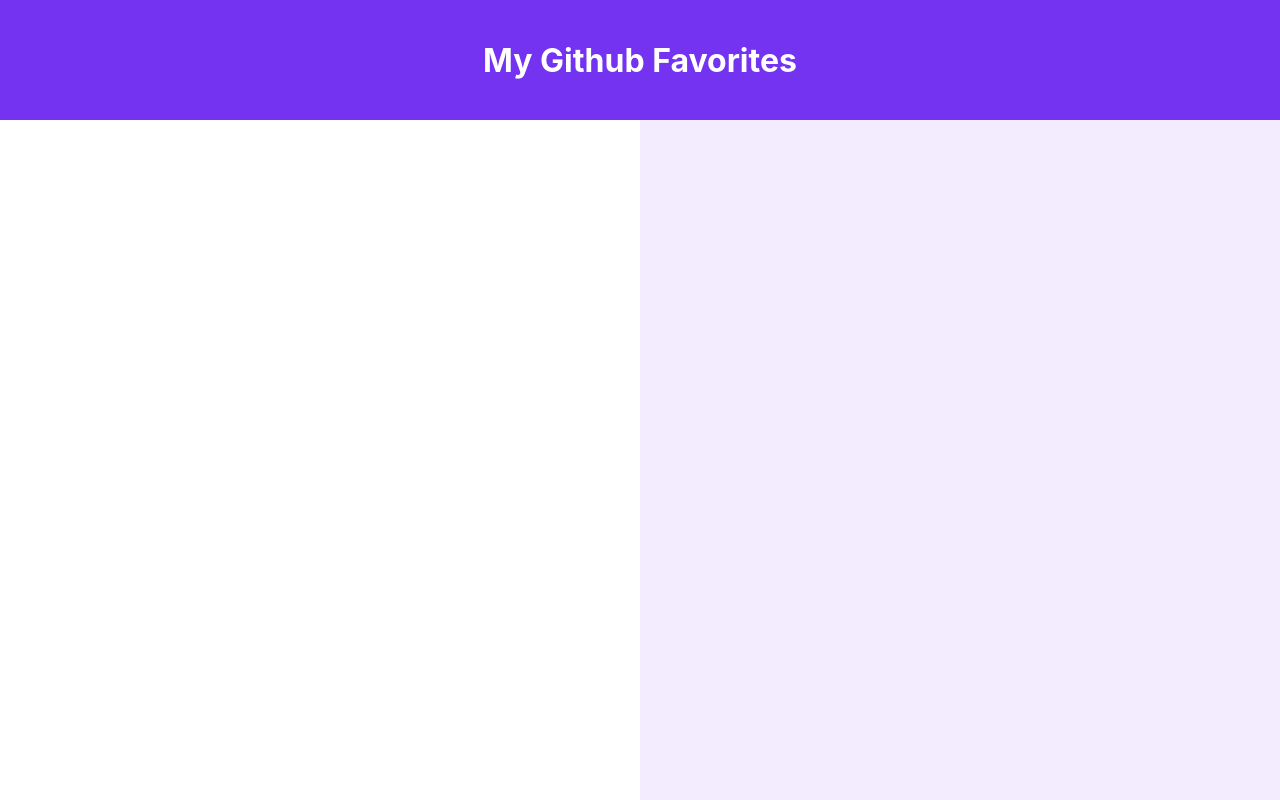
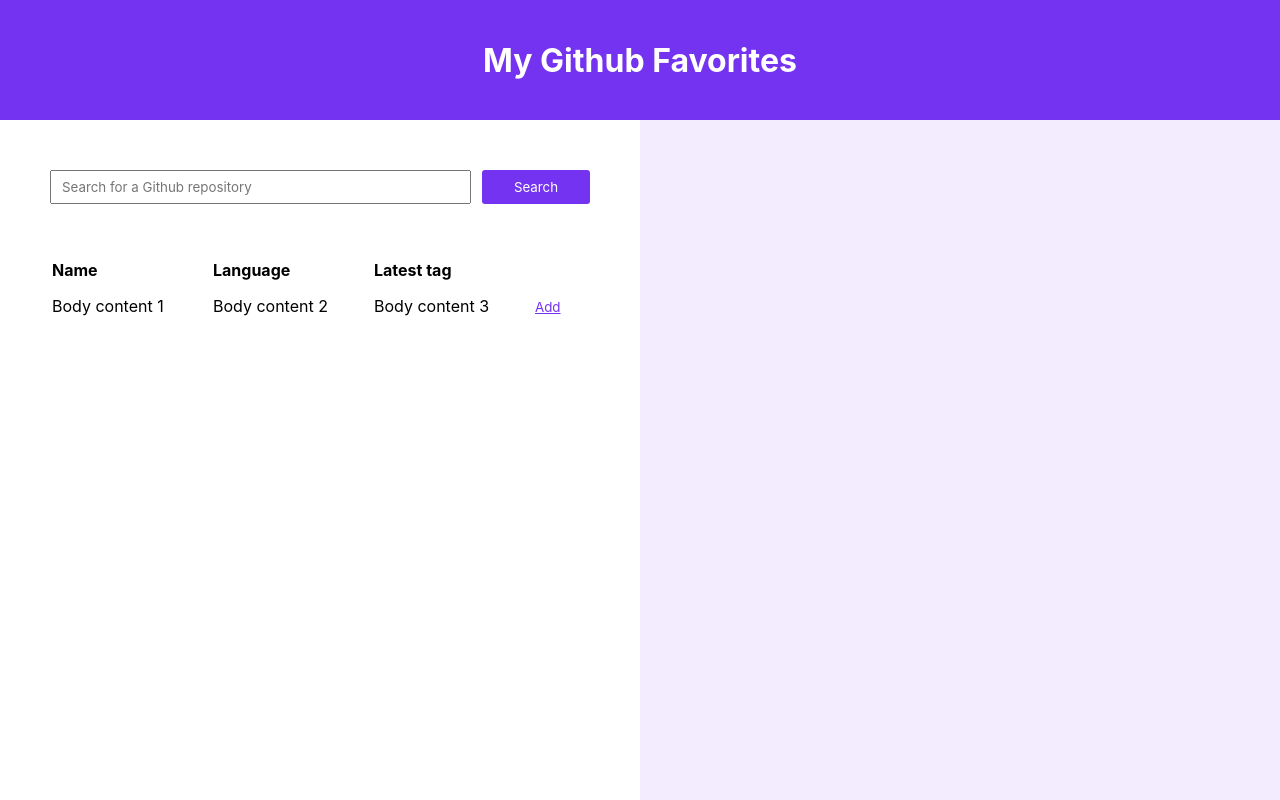
Before and after one commit to henriquegomees/favorites-repos, a React (Create React App) app: page / in a window 1280 px wide. Built offline with nearby package versions, Linux system fonts and the light colour scheme.

Commit message:
Building form for search repositories

```diff
--- a/src/containers/Repos/index.js
+++ b/src/containers/Repos/index.js
@@ -1,10 +1,60 @@
 import React, { Component } from 'react'
 
+import './repos.css'
+
 class Repos extends Component {
+    constructor(props){
+        super()
+        this.state = {
+            reposFound: [],
+            inputRepo : '',
+        }
+
+        this._handleChange = this._handleChange.bind(this)
+        this._searchRepo   = this._searchRepo.bind(this)
+    }
+
+    _handleChange(event){
+        this.setState({ inputRepo: event.target.value })
+    }
+
+    _searchRepo(){
+        let { inputRepo } = this.state
+        alert(inputRepo)
+    }
+
     render() {
         return (
             <div className="flexed-child">
+                <div className="form">
+                    <input
+                        type="text"
+                        name="repo"
+                        onChange={this._handleChange}
+                        placeholder="Search for a Github repository"
+                    />
 
+                    <input type="submit" value="Search" onClick={this._searchRepo}/>
+                </div>
+
+                <table>
+                    <thead>
+                        <tr>
+                            <th>Name</th>
+                            <th>Language</th>
+                            <th>Latest tag</th>
+                            <th></th>
+                        </tr>
+                    </thead>
+                    <tbody>
+                        <tr>
+                            <td>Body content 1</td>
+                            <td>Body content 2</td>
+                            <td>Body content 3</td>
+                            <td><button className="add-btn">Add</button></td>
+                        </tr>
+                    </tbody>
+                </table>
             </div>
         )
     }
--- /dev/null
+++ b/src/containers/Repos/repos.css
@@ -0,0 +1,51 @@
+.form{
+    width: 100%;
+    display: flex;
+    flex-direction: row;
+    justify-content: space-between;
+}
+
+.form input{
+    padding: 7px 0;
+}
+
+.form input[type=text]{
+    width: 78%;
+    padding-left: 10px;
+}
+
+.form input[type="submit"]{
+    width: 20%;
+    border: none;
+    color: #fff;
+    border-radius: 3px;
+    background-color: #7433f1;
+}
+
+table{
+    width: 100%;
+    margin-top: 40px;
+}
+
+table thead{
+    line-height: 3
+}
+
+table tr th,
+table tr td{
+    width: 30%;
+    text-align: left;
+}
+
+
+table tr th:last-child,
+table tr td:last-child{
+    width: 10%;
+}
+
+table button.add-btn{
+    border: none;
+    color: #7433f1;
+    text-decoration: underline;
+    background-color: transparent;
+}
--- a/src/index.css
+++ b/src/index.css
@@ -1,4 +1,4 @@
-body {
+body, input, html, button {
   font-family: -apple-system, BlinkMacSystemFont, "Segoe UI", "Roboto", "Oxygen",
     "Ubuntu", "Cantarell", "Fira Sans", "Droid Sans", "Helvetica Neue",
     sans-serif;
@@ -9,6 +9,10 @@
 code {
   font-family: source-code-pro, Menlo, Monaco, Consolas, "Courier New",
     monospace;
+}
+
+button, input[type="submit"]{
+  cursor: pointer;
 }
 
 *{
@@ -24,7 +28,7 @@
 
 .wrapper .flexed-child{
   flex: 1;
-  padding: 25px;
+  padding: 50px;
   min-height: 85vh;
 }
 
```
